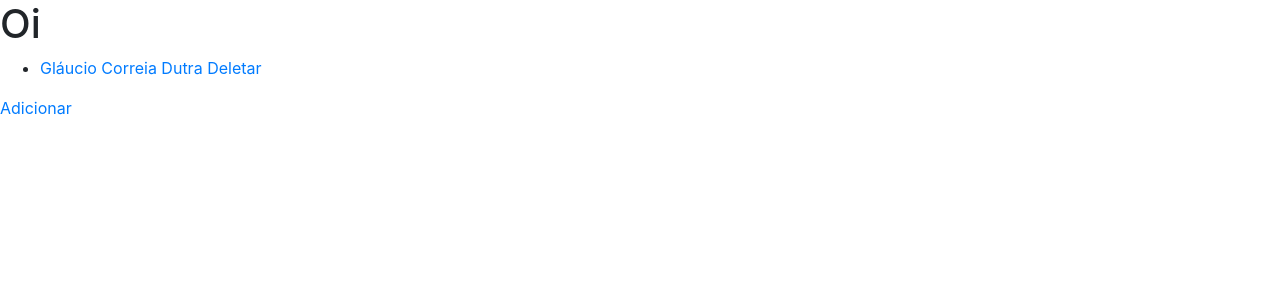
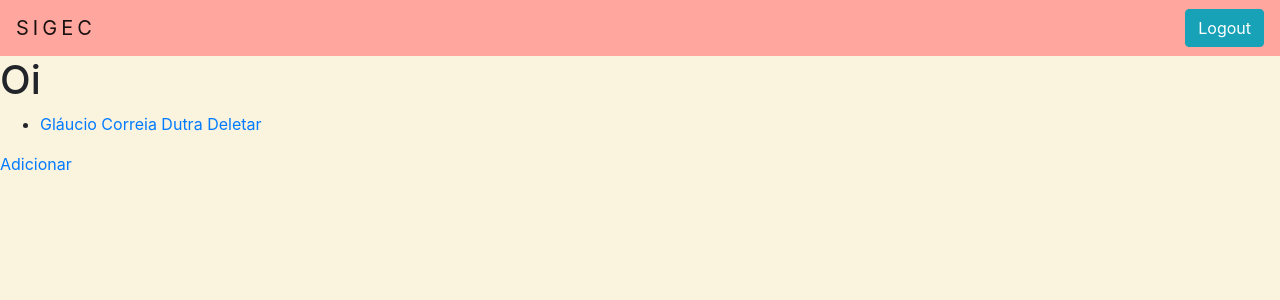
Before and after one commit to glauciocorreia/sn-challenge, a Django app: page /cliente/lista/ in a window 1280 px wide. Shown: the top 300 px of the page. Run offline with Django 3.2, Linux system fonts and the light colour scheme; data comes from the database, SQL or seed files in the repository; some libraries are stand-ins or nearby versions.

Commit message:
009 - Config arquivo css e ajustes menu

```diff
--- a/clientes/templates/clientes.html
+++ b/clientes/templates/clientes.html
@@ -1,6 +1,9 @@
 {% extends 'base.html' %}
 
 {% block content %}
+
+{% include 'menu.html' %}
+
 <h1>Oi</h1>
 <ul>
   {% for cliente in clientes %}
--- /dev/null
+++ b/static/style.css
@@ -0,0 +1,9 @@
+body {
+  background-color: #FAF3DD;
+}
+
+.si-navbar a {
+  color: #5E6472;
+  font-weight: 400;
+  letter-spacing: 4px;
+}
--- a/templates/base.html
+++ b/templates/base.html
@@ -1,3 +1,5 @@
+{% load static from staticfiles %}
+
 <!DOCTYPE html>
 <html>
 
@@ -7,7 +9,7 @@
   <meta name="viewport" content="width=device-width, initial-scale=1">
   <link rel="stylesheet" href="https://stackpath.bootstrapcdn.com/bootstrap/4.3.1/css/bootstrap.min.css"
     integrity="sha384-ggOyR0iXCbMQv3Xipma34MD+dH/1fQ784/j6cY/iJTQUOhcWr7x9JvoRxT2MZw1T" crossorigin="anonymous">
-
+  <link rel="stylesheet" href="{% static 'style.css' %}">
 </head>
 
 <body>
--- /dev/null
+++ b/templates/menu.html
@@ -0,0 +1,8 @@
+<nav class="si-navbar navbar navbar-light" style="background-color: #FFA69E;">
+  <div class="mr-auto">
+    <a class="navbar-brand" href="{% url 'clientes_lista' %}">SIGEC</a>
+  </div>
+  <div>
+    <button class="btn btn-info my-2 my-sm-0" type="submit">Logout</button>
+  </div>
+</nav>
```
